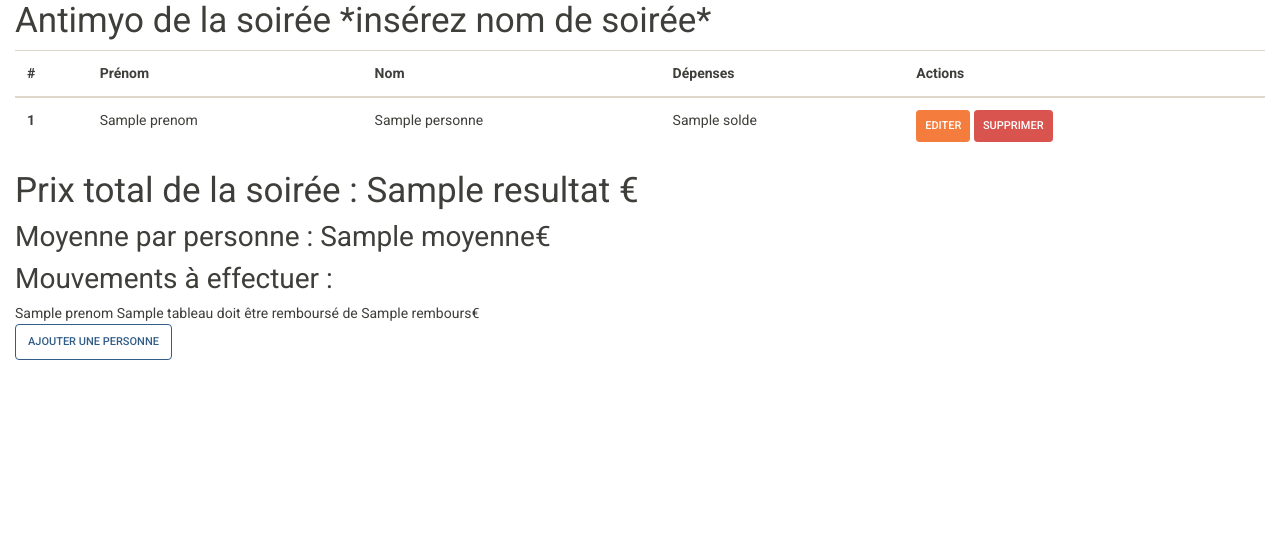
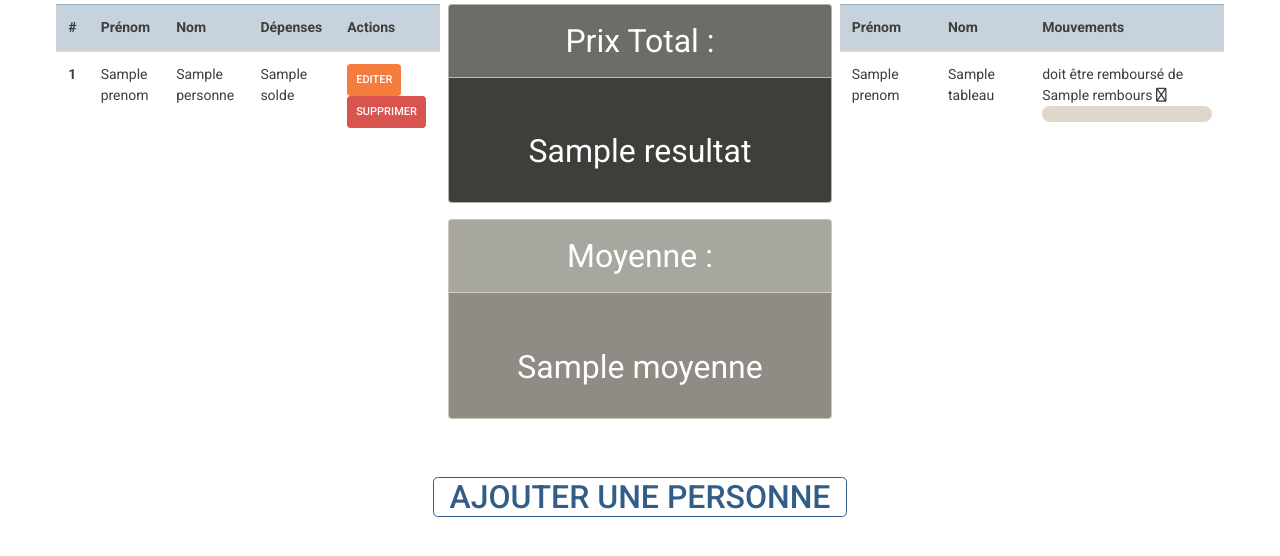
Before and after one commit to TimDel44/SymfonyAnTimYo, a Symfony app: template templates/personne/index.html.twig in a window 1280 px wide. Shown: the top 556 px of the page. Run offline with Twig, Linux system fonts and the light colour scheme; the template is opened without the code that fills it: most values are stand-ins (such as "Sample title", 1, 10 or a date in 2020); some libraries are stand-ins or nearby versions.

Commit message:
Mise en page complète de l'interface, ça mergera jamais

```diff
--- a/public/index.css
+++ b/public/index.css
@@ -14,3 +14,59 @@
     margin-left: 23vw;
 
 }
+#megabloc{
+    display: flex;
+    flex-direction: row;
+    justify-content: center;
+}
+#bloc1{
+    display: flex;
+    width: 30%;
+    height: 100%;
+    margin: 0.3%;
+}
+#bloc2{
+    display: flex;
+    width: 30%;
+    flex-direction: column;
+    text-align: center;
+    margin: 0.3%;
+}
+.card {
+    height: 100%;
+}
+
+
+#bloc3{
+    display: flex;
+    flex-direction: column;
+    margin: 0.3%;
+    width: 30%;
+
+}
+.container-fluid{
+    padding-left: 0;
+    padding-right: 0;
+}
+
+.card-title{
+    margin-top: 10%;
+    font-size: xx-large;
+
+}
+.card-header{
+    font-size: xx-large;
+}
+
+#optionbloc{
+    display: flex;
+    flex-direction: row;
+    justify-content: center;
+    margin-top: 3%;
+
+}
+
+#btnoption{
+    font-size: xx-large;
+    font-style: normal;
+}
--- a/templates/personne/index.html.twig
+++ b/templates/personne/index.html.twig
@@ -16,11 +16,11 @@
             padding: 2px 6px;
         }
     </style>
-
-    <h1>Antimyo de la soirée *insérez nom de soirée*<i class="fad fa-joint"></i></h1>
+    <div id="megabloc">
+        <div id="bloc1">
             <table class="table">
                 <thead>
-        <tr>
+                <tr class="table-primary">
                     <th scope="col">#</th>
                     <th scope="col">Prénom</th>
                     <th scope="col">Nom</th>
@@ -31,22 +31,41 @@
                 </thead>
                 <tbody>
                 {% for key, p in Personne %}
-            <tr>
+                    <tr class="table-default">
                         <th scope="row">{{ key+1 }}</th>
                         <td>{{ p.prenom }}</td>
                         <td>{{ p.nom }}</td>
                         <td>{{ p.solde }}</td>
 
-                <td><a class="btn btn-sm btn-warning" href="{{ path("personne_modifier", {"id":p.id}) }}">Editer</a>
-                    <a class="btn btn-sm btn-danger" href="{{ path("personne_supprimer", {"id":p.id}) }}" onclick="return confirm('Êtes-vous sûr ?')">supprimer</a></td>
+                        <td><a class="btn btn-sm btn-warning"
+                               href="{{ path("personne_modifier", {"id":p.id}) }}">Editer</a>
+                            <a class="btn btn-sm btn-danger" href="{{ path("personne_supprimer", {"id":p.id}) }}"
+                               onclick="return confirm('Êtes-vous sûr ?')">supprimer</a></td>
 
                     </tr>
                 {% endfor %}
                 </tbody>
             </table>
-    <h1>Prix total de la soirée : {{ Resultat }} €</h1>
-    <h2>Moyenne par personne : {{ moyenne }}€</h2>
-    <h2>Mouvements à effectuer :</h2>
+        </div>
+        <div id="bloc2">
+            <div class="card text-white bg-primary mb-3">
+                <div class="card-header">Prix Total :</div>
+                <div class="card-body">
+                    <h4 class="card-title">{{ Resultat }} <i class="fad fa-coins"></i></h4>
+                </div>
+                <!--<h1>Prix total : <br>{{ Resultat }} <i class="fas fa-coins"></i></h1>-->
+            </div>
+            <div class="card text-white bg-secondary mb-3">
+                <div class="card-header">Moyenne :</div>
+                <div class="card-body">
+                    <h4 class="card-title">{{ moyenne }} <i class="fad fa-coins"></i></h4>
+                </div>
+                <!--<h1>Prix total : <br>{{ Resultat }} <i class="fas fa-coins"></i></h1>-->
+            </div>
+            <!--<h2>Moyenne : <br>{{ moyenne }} <i class="fas fa-coins"></i></h2>-->
+        </div>
+        <div id="bloc3">
+            <!--<h2>Mouvements à effectuer :</h2>
             {% if Resultat == 0 %}
                 Aucun <br>
             {% endif %}
@@ -55,10 +74,53 @@
                 {% if t.solde == moyenne %}
                     {{ t.prenom }} {{ t.nom }} n'a pas besoin de payer.
                 {% elseif t.solde > moyenne %}
-            {{ t.prenom }} {{ t.nom }} doit être remboursé de {{ t.rembours }}€
+                    {{ t.prenom }} {{ t.nom }} doit être remboursé de {{ t.rembours }}<i class="fas fa-coins"></i>
                 {% else %}
-            {{ t.prenom }} {{ t.nom }} doit payer {{ t.dette }}€
+                    {{ t.prenom }} {{ t.nom }} doit payer {{ t.dette }}<i class="fas fa-coins"></i>
                 {% endif %}<br>
             {% endfor %}
-    <a class="btn btn-outline-primary" href="{{ path("personne_ajouter") }}">Ajouter une personne</a>
+        </div>-->
+            <table class="table">
+                <thead>
+                <tr class="table-primary">
+                    <th scope="col">Prénom</th>
+                    <th scope="col">Nom</th>
+                    <th scope="col">Mouvements</th>
+                </tr>
+                </thead>
+                <tbody>
+                {% for t in Tableau %}
+                    <tr class="table-default">
+                        {% if t.solde == moyenne %}
+                            <td>{{ t.prenom }}</td>
+                            <td>{{ t.nom }}</td>
+                            <td> n'a pas besoin de rembourser</td>
+                        {% elseif t.solde > moyenne %}
+                            <td>{{ t.prenom }}</td>
+                            <td>{{ t.nom }}</td>
+                            <td> doit être remboursé de {{ t.rembours }} <i class="far fa-euro-sign"></i>
+                                <br>
+                                <div class="progress">
+                                    <div class="progress-bar progress-bar-striped progress-bar-animated bg-success" role="progressbar" aria-valuenow="75" aria-valuemin="0" aria-valuemax="100" style="width: {{ t.rembours }}%;"></div>
+                                </div>
+                            </td>
+                        {% else %}
+                            <td>{{ t.prenom }}</td>
+                            <td>{{ t.nom }}</td>
+                            <td> doit payer {{ t.dette }} <i class="far fa-euro-sign"></i>
+                                <br>
+                                <div class="progress">
+                                    <div class="progress-bar progress-bar-striped progress-bar-animated bg-warning" role="progressbar" aria-valuenow="75" aria-valuemin="0" aria-valuemax="100" style="width: {{ t.dette }}%;"></div>
+                                </div>
+                            </td>
+                        {% endif %}
+                    </tr>
+                {% endfor %}
+                </tbody>
+            </table>
+        </div>
+    </div>
+    <div id="optionbloc">
+    <a class="btn btn-outline-primary btn-lg" id="btnoption" href="{{ path("personne_ajouter") }}">Ajouter une personne</a>
+    </div>
 {% endblock %}
```
Also changed, not shown: templates/navbar/navbar.html.twig (+6 -6 lines). Lines whose indentation alone changed are shown as unchanged.
